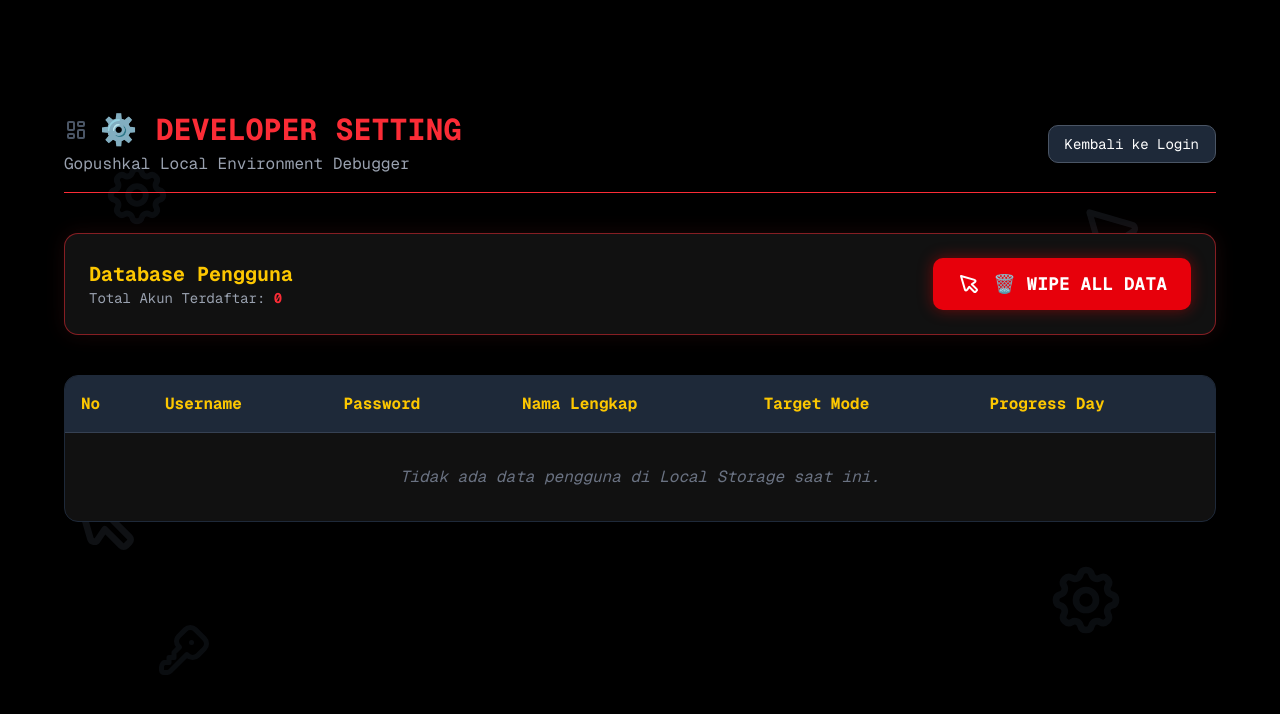
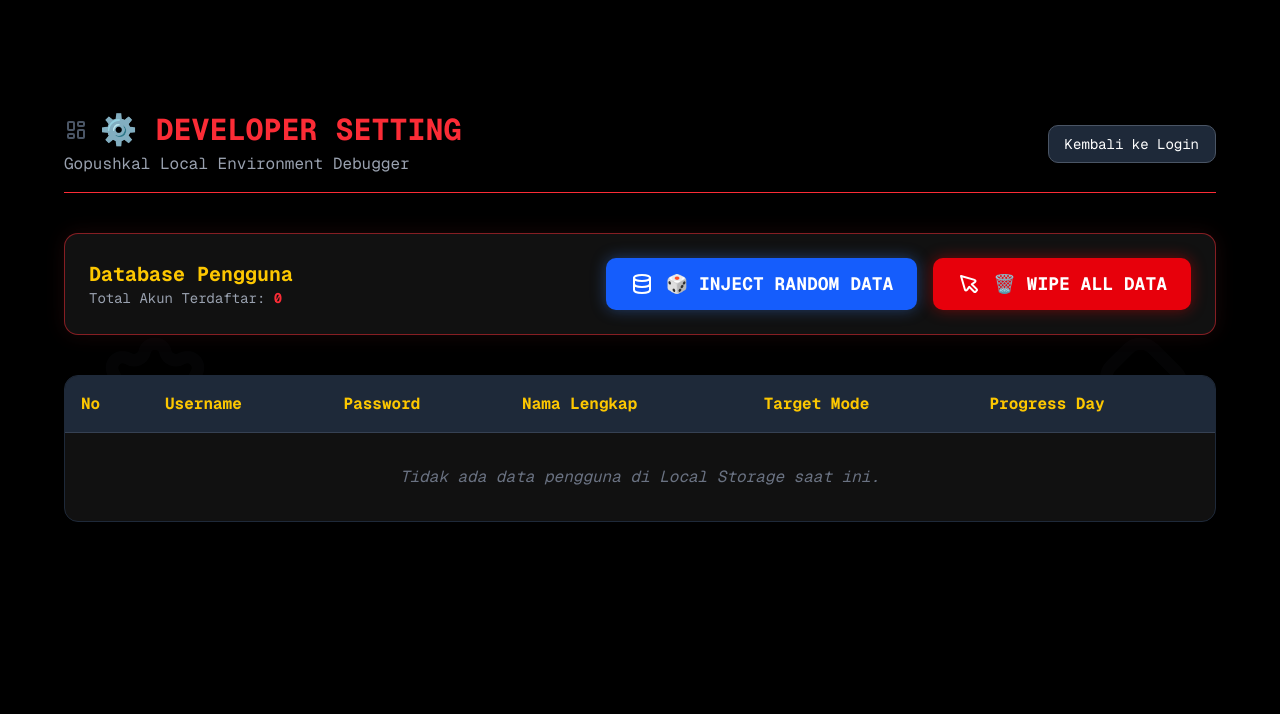
Before and after one commit to Kausar-2413014/Gopush-Kal, a Next.js app: page /DeveloperSetting in a window 1280 px wide. Shown: the top 714 px of the page. Built offline with nearby package versions, Linux system fonts and the light colour scheme.

Commit message:
New Function

```diff
--- a/app/AboutUs/page.tsx
+++ b/app/AboutUs/page.tsx
@@ -222,7 +222,7 @@ export default function AboutUsPage() {
               whileHover={{ scale: 1.03, borderColor: "rgba(250, 204, 21, 0.5)" }}
               className="bg-[#0a0a0a] border border-gray-800 p-8 rounded-3xl flex flex-col sm:flex-row gap-6 items-center sm:items-start group transition-colors shadow-xl"
             >
-              <img src="Penguin.gif" alt="Foto Kausar" className="w-32 h-32 shrink-0 rounded-full object-cover border-4 border-yellow-400 shadow-xl group-hover:scale-105 transition-transform duration-300" />
+              <img src="gumball.gif" alt="Foto Kausar" className="w-32 h-32 shrink-0 rounded-full object-cover border-4 border-yellow-400 shadow-xl group-hover:scale-105 transition-transform duration-300" />
 
               <div className="flex flex-col text-center sm:text-left">
                 <h3 className="text-xl font-bold text-white group-hover:text-yellow-400 transition-colors mb-1">Muhammad Kausar</h3>
--- a/app/DeveloperSetting/page.tsx
+++ b/app/DeveloperSetting/page.tsx
@@ -4,8 +4,13 @@ import { useState, useEffect } from "react";
 import Link from "next/link";
 import { useRouter } from "next/navigation";
 import { motion, AnimatePresence, useMotionValue, useTransform, animate, Variants } from "framer-motion";
-// Import Tabler Icons bertema Alat/Debugger (Wrench diganti Pointer)
-import { IconSettings, IconPointer, IconKey, IconLayoutDashboard } from "@tabler/icons-react";
+import {
+  IconSettings,
+  IconPointer,
+  IconKey,
+  IconLayoutDashboard,
+  IconDatabase
+} from "@tabler/icons-react";
 
 // ==========================================
 // Komponen Pembantu: Counter Angka Animasi
@@ -24,157 +29,64 @@ function AnimatedCounter({ value }: { value: number }) {
 }
 
 // ==========================================
-// Komponen Pembantu: Ikon Mengambang Latar Belakang (Tema Alat)
+// Komponen Pembantu: Ikon Mengambang
 // ==========================================
 function FloatingDeveloperIcons() {
   const iconVariants: Variants = {
     hidden: { opacity: 0 },
     visible: {
-      opacity: [0.1, 0.2, 0.1], // Denyut opacity halus
-      transition: { duration: 5, repeat: Infinity, ease: "easeInOut" }
+      opacity: [0.05, 0.15, 0.05],
+      transition: { duration: 4, repeat: Infinity, ease: "easeInOut" }
     }
   };
 
   return (
-    <div className="fixed inset-0 pointer-events-none z-0">
-      {/* Sisi Kiri */}
-      <motion.div
-        className="absolute top-[20%] left-[8%] text-gray-700 hidden md:block"
-        initial="hidden"
-        animate="visible"
-        variants={iconVariants}
-        style={{ y: useTransform(useMotionValue(0), [0, 1], [0, -20]) }}
-      ><IconSettings size={70} /></motion.div>
-
-      <motion.div
-        className="absolute top-[60%] left-[5%] text-gray-600 hidden md:block"
-        initial="hidden"
-        animate="visible"
-        variants={iconVariants}
-        transition={{ delay: 1 }}
-        style={{ y: useTransform(useMotionValue(0), [0, 1], [0, 30]) }}
-      ><IconPointer size={80} /></motion.div>
-
-      <motion.div
-        className="absolute bottom-[15%] left-[12%] text-gray-700 hidden md:block"
-        initial="hidden"
-        animate="visible"
-        variants={iconVariants}
-        transition={{ delay: 0.5 }}
-        style={{ y: useTransform(useMotionValue(0), [0, 1], [0, -15]) }}
-      ><IconKey size={60} /></motion.div>
-
-      {/* Sisi Kanan */}
-      <motion.div
-        className="absolute top-[25%] right-[10%] text-gray-600 hidden md:block"
-        initial="hidden"
-        animate="visible"
-        variants={iconVariants}
-        transition={{ delay: 0.2 }}
-        style={{ y: useTransform(useMotionValue(0), [0, 1], [0, 25]) }}
-      ><IconPointer size={75} /></motion.div>
-
-      <motion.div
-        className="absolute bottom-[20%] right-[12%] text-gray-700 hidden md:block"
-        initial="hidden"
-        animate="visible"
-        variants={iconVariants}
-        transition={{ delay: 1.5 }}
-        style={{ y: useTransform(useMotionValue(0), [0, 1], [0, 20]) }}
-      ><IconSettings size={80} /></motion.div>
+    <div className="fixed inset-0 pointer-events-none z-0 overflow-hidden flex items-center justify-between px-20">
+      <motion.div variants={iconVariants} initial="hidden" animate="visible" className="text-gray-600">
+        <IconSettings size={150} />
+      </motion.div>
+      <motion.div variants={iconVariants} initial="hidden" animate="visible" className="text-gray-600">
+        <IconKey size={150} />
+      </motion.div>
     </div>
   );
 }
 
 // ==========================================
-// Komponen Pembantu: Animasi Intro Kedua Ikon Besar Bergabung
+// Komponen Pembantu: Layar Loading Intro
 // ==========================================
 function DeveloperIntro({ onComplete }: { onComplete: () => void }) {
-
-  const iconVariants: Variants = {
-    hidden: { opacity: 0, scale: 0.2, y: 50 },
-    visible: (custom: { x: number }) => ({
-      opacity: 1,
-      scale: 1,
-      y: 0,
-      x: custom.x,
-      transition: { type: "spring", stiffness: 100, delay: 0.3 }
-    }),
-    joined: {
-      scale: 1.1,
-      y: -10,
-      transition: { duration: 0.3, ease: "easeInOut" }
-    }
-  };
-
-  const textVariants: Variants = {
-    hidden: { opacity: 0, y: 30 },
-    visible: {
-      opacity: 1,
-      y: 0,
-      transition: { duration: 0.5, delay: 1.2 }
-    }
-  };
-
   useEffect(() => {
-    // Selesaikan intro setelah animasi teks selesai
     const timer = setTimeout(() => {
       onComplete();
-    }, 2800); // Durasi total intro
+    }, 1200);
     return () => clearTimeout(timer);
   }, [onComplete]);
 
   return (
     <motion.div
       initial={{ opacity: 1 }}
-      exit={{ opacity: 0 }}
-      transition={{ duration: 0.5 }}
-      className="fixed inset-0 z-50 bg-black flex flex-col items-center justify-center gap-12 font-mono overflow-hidden"
+      exit={{ opacity: 0, transition: { duration: 0.5 } }}
+      className="min-h-screen bg-black flex flex-col items-center justify-center text-red-500 font-mono fixed inset-0 z-50"
     >
-      <div className="relative flex items-center justify-center gap-6">
-        {/* Gear Besar */}
-        <motion.div
-          custom={{ x: -25 }}
-          initial="hidden"
-          animate={["visible", "joined"]}
-          variants={iconVariants}
-          className="text-red-500"
-        ><IconSettings size={180} /></motion.div>
-
-        {/* Pointer Besar (Pengganti Wrench) */}
-        <motion.div
-          custom={{ x: 25 }}
-          initial="hidden"
-          animate={["visible", "joined"]}
-          variants={iconVariants}
-          className="text-red-500"
-        ><IconPointer size={180} /></motion.div>
-      </div>
-
-      {/* Teks Intro */}
-      <motion.div
-        initial="hidden"
-        animate="visible"
-        variants={textVariants}
-        className="text-center"
-      >
-        <h1 className="text-4xl font-bold text-red-500 tracking-wider">DEVELOPER SETTING</h1>
-        <p className="text-gray-400 mt-2">Gopushkal Local Environment Debugger</p>
-      </motion.div>
+      <IconSettings className="animate-spin mb-4" size={80} />
+      <h1 className="text-2xl md:text-3xl font-bold tracking-widest text-center px-4">
+        INITIALIZING DEBUGGER...
+      </h1>
     </motion.div>
   );
 }
 
 // ==========================================
-// Komponen Utama Halaman Developer Settings
+// KOMPONEN UTAMA HALAMAN
 // ==========================================
 export default function DeveloperSettingPage() {
+  // Ditambahkan tipe data <any[]> agar TypeScript tidak error
   const [users, setUsers] = useState<any[]>([]);
   const router = useRouter();
   const [isMounted, setIsMounted] = useState(false);
-  const [isLoading, setIsLoading] = useState(true); // State untuk mengontrol intro
+  const [isLoading, setIsLoading] = useState(true);
 
-  // Mengambil data pengguna saat halaman dimuat
   useEffect(() => {
     setIsMounted(true);
     const storedUsers = localStorage.getItem("gopushkal_users");
@@ -183,24 +95,64 @@ export default function DeveloperSettingPage() {
     }
   }, []);
 
-  // Fungsi untuk membersihkan SELURUH data lokal
+  // --- Fungsi Hapus Data ---
   const handleWipeData = () => {
     const confirmWipe = window.confirm(
       "PERINGATAN: Anda yakin ingin menghapus SELURUH akun dan data pengguna? Tindakan ini tidak bisa dibatalkan."
     );
 
     if (confirmWipe) {
-      // Menghapus semua yang ada di localStorage
       localStorage.clear();
       setUsers([]);
       alert("Seluruh data (Akun, Kalori, Sesi) berhasil dihapus! Local Storage sekarang kosong.");
     }
   };
 
-  // Proteksi Hydration Error
+  // --- Fungsi Inject Data Acak (BARU) ---
+  const handleInjectRandomData = () => {
+    if (users.length === 0) {
+      alert("Tidak ada user terdaftar. Silakan register/buat akun terlebih dahulu di halaman Login.");
+      return;
+    }
+
+    const inputDay = window.prompt("Masukkan target Progress Day yang ingin di-generate (Contoh: 7, 10, atau 15):", "7");
+
+    // Validasi input
+    if (!inputDay || isNaN(Number(inputDay))) return;
+    const targetDay = parseInt(inputDay);
+
+    const confirmInject = window.confirm(`Generate data random KKM & KKL dari Day 1 sampai Day ${targetDay} untuk semua user?`);
+    if (!confirmInject) return;
+
+    // Memodifikasi data user dengan data random KKM dan KKL
+    const updatedUsers = users.map((user: any) => {
+      const randomHistory = [];
+
+      for (let i = 1; i <= targetDay; i++) {
+        randomHistory.push({
+          day: i,
+          kkm: Math.floor(Math.random() * (2500 - 1000 + 1)) + 1000, // Random KKM
+          kkl: Math.floor(Math.random() * (3000 - 1500 + 1)) + 1500, // Random KKL
+        });
+      }
+
+      return {
+        ...user,
+        currentDay: targetDay,
+        history: randomHistory
+      };
+    });
+
+    // Simpan ke Local Storage dan update State
+    localStorage.setItem("gopushkal_users", JSON.stringify(updatedUsers));
+    setUsers(updatedUsers);
+
+    alert(`Berhasil inject data riwayat acak hingga Day ${targetDay}! Silakan cek halaman Statistik Anda.`);
+  };
+
+  // Menghindari Hydration Error di Next.js
   if (!isMounted) return <div className="min-h-screen bg-black" />;
 
-  // Variasi Animasi Masuk Konten Halaman
   const pageVariants: Variants = {
     hidden: { opacity: 0, y: 50 },
     visible: {
@@ -212,16 +164,13 @@ export default function DeveloperSettingPage() {
 
   return (
     <AnimatePresence>
-      {/* Tampilkan Intro jika sedang memuat */}
       {isLoading ? (
         <DeveloperIntro key="intro" onComplete={() => setIsLoading(false)} />
       ) : (
         <main suppressHydrationWarning className="min-h-screen bg-black text-white p-8 font-mono relative overflow-x-hidden pt-28 pb-10">
 
-          {/* Ikon Mengambang Latar Belakang */}
           <FloatingDeveloperIcons />
 
-          {/* Konten Halaman Utama dengan Animasi Masuk */}
           <motion.div
             initial="hidden"
             animate="visible"
@@ -245,20 +194,32 @@ export default function DeveloperSettingPage() {
               </Link>
             </div>
 
-            {/* Kontrol */}
+            {/* Kontrol Button Panel */}
             <motion.div
               initial="hidden"
               whileInView="visible"
               viewport={{ once: false }}
               variants={pageVariants}
-              className="bg-[#111] p-6 rounded-xl border border-red-500/50 flex justify-between items-center gap-6 shadow-[0_0_20px_rgba(239,68,68,0.1)] flex-col md:flex-row"
+              className="bg-[#111] p-6 rounded-xl border border-red-500/50 flex flex-col md:flex-row justify-between items-center gap-6 shadow-[0_0_20px_rgba(239,68,68,0.1)]"
             >
               <div>
                 <h2 className="text-xl font-bold text-yellow-400">Database Pengguna</h2>
                 <p className="text-sm text-gray-400">
-                  Total Akun Terdaftar: <span className="font-bold text-red-500"><AnimatedCounter value={users.length} /></span>
+                  Total Akun Terdaftar: <span className="font-bold text-red-500">
+                    <AnimatedCounter value={users.length} />
+                  </span>
                 </p>
               </div>
+
+              {/* Group Tombol Aksi */}
+              <div className="flex flex-col sm:flex-row gap-4">
+                <button
+                  onClick={handleInjectRandomData}
+                  className="bg-blue-600 hover:bg-blue-700 text-white font-bold px-6 py-3 rounded-lg shadow-[0_0_15px_rgba(59,130,246,0.4)] transition-colors text-lg flex items-center gap-3"
+                >
+                  <IconDatabase size={24} />
+                  <span>🎲 INJECT RANDOM DATA</span>
+                </button>
                 <button
                   onClick={handleWipeData}
                   className="bg-red-600 hover:bg-red-700 text-white font-bold px-6 py-3 rounded-lg shadow-[0_0_15px_rgba(255,0,0,0.4)] transition-colors text-lg flex items-center gap-3"
@@ -266,6 +227,7 @@ export default function DeveloperSettingPage() {
                   <IconPointer size={24} />
                   <span>🗑️ WIPE ALL DATA</span>
                 </button>
+              </div>
             </motion.div>
 
             {/* Tabel Data Users */}
@@ -289,7 +251,8 @@ export default function DeveloperSettingPage() {
                 </thead>
                 <tbody>
                   {users.length > 0 ? (
-                    users.map((user, index) => (
+                    // Penambahan tipe data (user: any, index: number) di sini menyelesaikan error ts(7006)
+                    users.map((user: any, index: number) => (
                       <tr key={index} className="hover:bg-gray-900 transition-colors">
                         <td className="p-4 border-b border-gray-800">{index + 1}</td>
                         <td className="p-4 border-b border-gray-800 font-bold text-blue-400">{user.username}</td>
--- a/app/Result/_component/DeveloperTeam.tsx
+++ b/app/Result/_component/DeveloperTeam.tsx
@@ -41,7 +41,7 @@ export default function DeveloperTeam() {
           >
             <div className="w-32 h-32 shrink-0 relative rounded-full overflow-hidden border-4 border-yellow-400 shadow-xl group-hover:scale-105 transition-transform duration-300">
               <Image
-                src="/Penguin.gif"
+                src="/gumball.gif"
                 alt="Foto Kausar"
                 fill
                 unoptimized
```
Also changed, not shown: 1 other file (tests, documents, lock files or other folders). Lines whose indentation alone changed are shown as unchanged.
